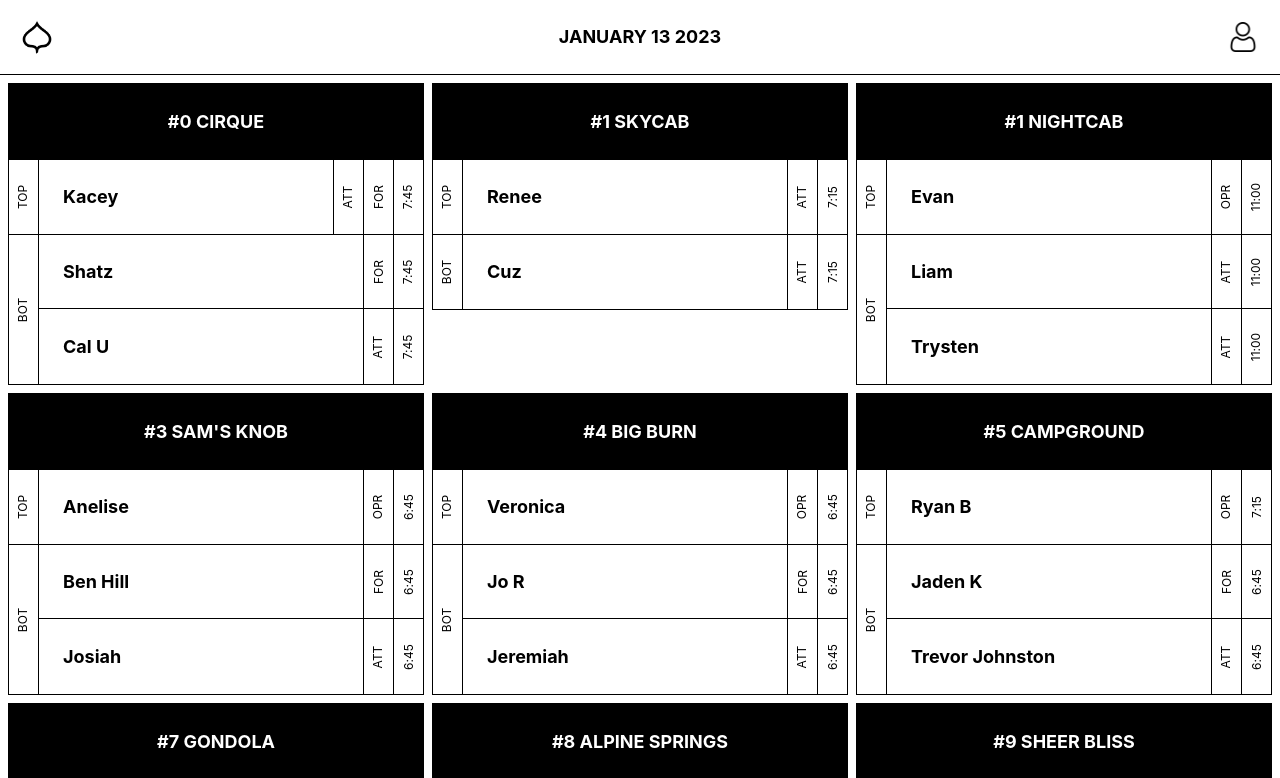
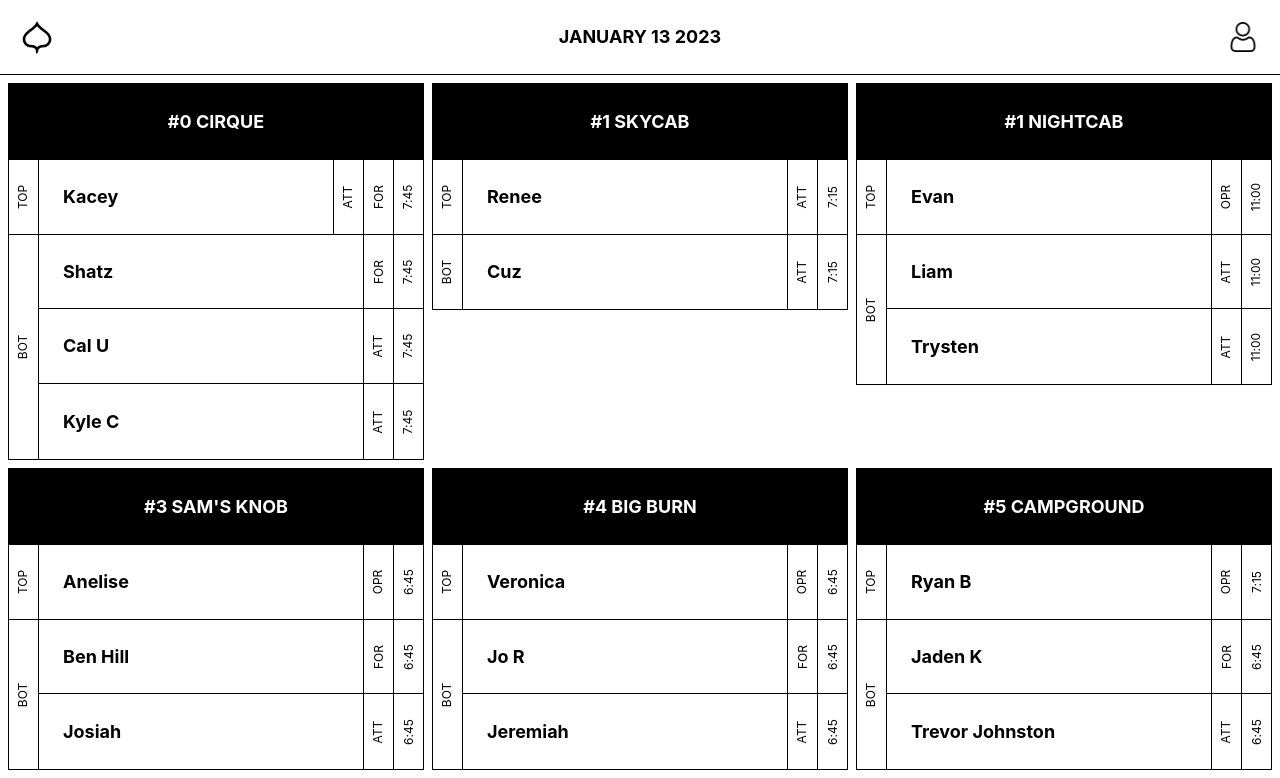
Before and after one commit to gonzalespaulb/lifty-scheduler, a React (Create React App) app: page / in a window 1280 px wide. Shown: the top 778 px of the page. Built offline with nearby package versions, Linux system fonts and the light colour scheme.

Commit message:
refactored workerlist logic

```diff
--- a/src/Scheduler/WorkerList/WorkerList.jsx
+++ b/src/Scheduler/WorkerList/WorkerList.jsx
@@ -15,6 +15,8 @@ const WorkerList = () => {
 
   for (const lift of liftList) {
 
+    // NOTE ------------------------------------------------------------------ ASSIGNS WORKER'S STATION POSITION
+
     const designationPosition = (worker) => {
       if (lift?.top?.includes(worker)) {
         return `Top ${lift.name}`;
@@ -29,48 +31,68 @@ const WorkerList = () => {
       }
     };
 
-    if (lift.top === undefined) {
-      const liftWorkerList = [lift.bottom].flat();
+    // NOTE ------------------------------------------------------------------ CHECKS IF STATION POSITION EXISTS
+
+    const checkStation = (stationPositions) => {
+      let liftWorkerList = stationPositions.filter((station) => {
+        return station !== undefined;
+      });
+
+      liftWorkerList = liftWorkerList.flat();
 
       for (const worker of liftWorkerList) {
         worker.supervisor = lift.supervisor;
         worker.designation = designationPosition(worker);
-
         allWorkers.push(worker);
       }
-      continue;
-    }
+    };
 
-    if (lift.mid === undefined) {
-      const liftWorkerList = [lift.top, lift.bottom].flat();
+    checkStation([lift.top, lift.mid, lift.bottom]);
 
-      for (const worker of liftWorkerList) {
-        worker.supervisor = lift.supervisor;
-        worker.designation = designationPosition(worker);
+    // if (lift.top === undefined) {
+    //   const liftWorkerList = [lift.bottom].flat();
 
-        allWorkers.push(worker);
-      }
-      continue;
-    }
+    //   for (const worker of liftWorkerList) {
+    //     worker.supervisor = lift.supervisor;
+    //     worker.designation = designationPosition(worker);
 
-    const liftWorkerList = [lift.top, lift.mid, lift.bottom].flat();
+    //     allWorkers.push(worker);
+    //   }
+    //   continue;
+    // }
 
-    for (const worker of liftWorkerList) {
-      worker.supervisor = lift.supervisor;
-      worker.designation = designationPosition(worker);
-      allWorkers.push(worker);
-    }
+    // if (lift.mid === undefined) {
+    //   const liftWorkerList = [lift.top, lift.bottom].flat();
+
+    //   for (const worker of liftWorkerList) {
+    //     worker.supervisor = lift.supervisor;
+    //     worker.designation = designationPosition(worker);
+
+    //     allWorkers.push(worker);
+    //   }
+    //   continue;
+    // }
+
+    /*
+      Checks if the station position exists and if it doesnt will exclude it from the new filtered array.
+    */
+
+    // const liftWorkerList = [lift.top, lift.mid, lift.bottom].flat();
+
+    // for (const worker of liftWorkerList) {
+    //   worker.supervisor = lift.supervisor;
+    //   worker.designation = designationPosition(worker);
+    //   allWorkers.push(worker);
+    // }
   }
 
-  for (const nonLift of nonLiftList) {
-    for (const worker of nonLift.workers) {
-      worker.supervisor = "Greg Green";
-      worker.designation = nonLift.name;
-      allWorkers.push(worker);
-    }
-  }
-
-  const workersToRender = allWorkers.flat();
+  // for (const nonLift of nonLiftList) {
+  //   for (const worker of nonLift.workers) {
+  //     worker.supervisor = "Greg Green";
+  //     worker.designation = nonLift.name;
+  //     allWorkers.push(worker);
+  //   }
+  // }
 
   const [openInfo, setOpenInfo] = useState(false);
   const [activeInfo, setActiveInfo] = useState(null);
@@ -86,9 +108,9 @@ const WorkerList = () => {
       }
     };
 
-    return workersToRender.map((worker, i) => {
+    return allWorkers.flatMap((worker, i) => {
       return (
-        <Worker openInfo={openInfo} activeInfo={activeInfo} index={i}>
+        <Worker openInfo={openInfo} activeInfo={activeInfo} index={i} key={i}>
           <WorkerContainer>
             <Name>{worker.name}</Name>
             <CrossIcon
--- a/src/Scheduler/utils/designationList.js
+++ b/src/Scheduler/utils/designationList.js
@@ -25,6 +25,7 @@ export const liftList = [
     bottom: [
       whosWorking(1, [foreperson], "7:45"),
       whosWorking(2, [attendant], "7:45"),
+      whosWorking(78, [attendant], "7:45"),
     ],
     supervisor: "Jeff Thomas",
     ridePassed: true,
```
